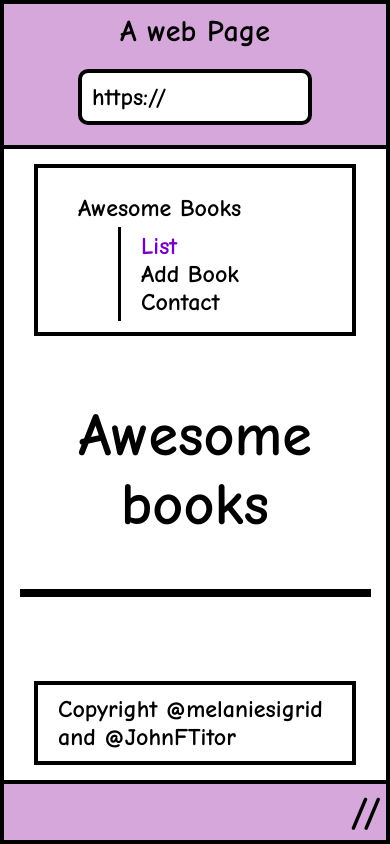
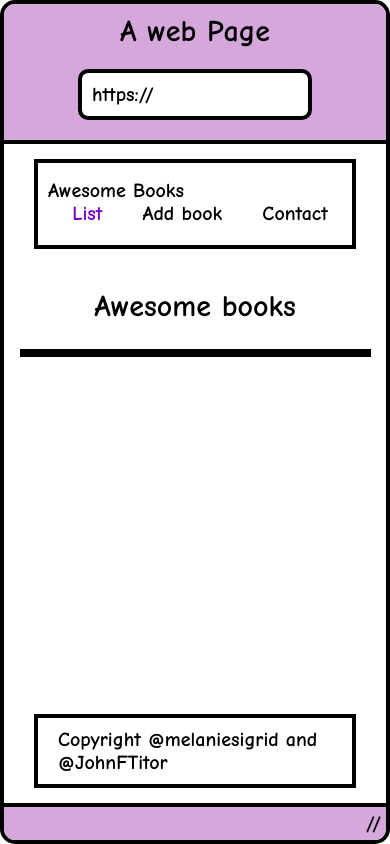
Before and after one commit to melaniesigrid/awesomeBooks, a website: page index.html in a window 390 px wide. Drawn offline with Linux system fonts and the light colour scheme.

Commit message:
Add new media query for smallest sized devices. Correct existing media queries' style.

```diff
--- a/index.html
+++ b/index.html
@@ -30,9 +30,9 @@
         <ul class="nav nav-spaced">
           <li><p>Awesome Books</p></li>
           <li>
-            <ul class="nav">
+            <ul class="nav-links">
               <li><a id="first" class="page selected" href="#list">List</a> </li>
-              <li><a class="page" href="#add-books">Add Book</a></li>
+              <li><a class="page" href="#add-books">Add book</a></li>
               <li><a class="page" href="#contact">Contact</a></li>
             </ul>
           </li>
--- a/styles.scss
+++ b/styles.scss
@@ -32,6 +32,7 @@ h2 {
     'footer'
     'bottom-decoration';
   border: 4px solid black;
+  border-radius: 15px;
 }
 
 .browser {
@@ -97,7 +98,6 @@ header {
   font-size: 24px;
   font-weight: 600;
   padding: 5px 20px;
-  border-left: 3px solid black;
 }
 
 .selected {
@@ -299,23 +299,53 @@ footer {
     h2 {
       font-size: 50px;
     }
-
-    p,
-    ul {
-      font-size: 30px;
+    .contact {
+      p, ul {
+        font-size: 30px;
+      }
     }
   }
 }
 
 @media screen and (max-width: 760px) {
-  .contact {
+
+  .app-container {
+    h1 {
+      font-size: 30px;
+    }
+
     h2 {
-      font-size: 50px;
-    }
+      font-size: 30px;
+      }
 
     p,
     ul {
       font-size: 20px;
+      }
+
+    .page {
+      font-size: 20px;
+    }
+
+    .remove {
+      font-size: 20px;
+      margin: 5px;
+    }
+    .nav {
+      flex-direction: column;
+      margin-top: 16px;
+    }
+
+    .nav-spaced {
+      padding-inline-start: 10px;
+    }
+
+    .nav-links {
+      display: flex;
+      flex-direction: row;
+      padding-inline-start: 0;
+      justify-content: center;
+      text-align: center;
     }
   }
 }
@@ -323,10 +353,15 @@ footer {
 @media screen and (max-width: 670px) {
   .nav {
     flex-direction: column;
-    padding-top: 10px;
+    margin-top: 16px;
   }
 
-  #first {
-    border-left: 3px solid black;
+  .nav-spaced {
+    padding-inline-start: 10px;
+  }
+  .nav-links {
+    display: flex;
+    flex-direction: row;
+    padding-inline-start: 0;
   }
 }
```
Also changed, not shown: styles.css, 1 other file.
